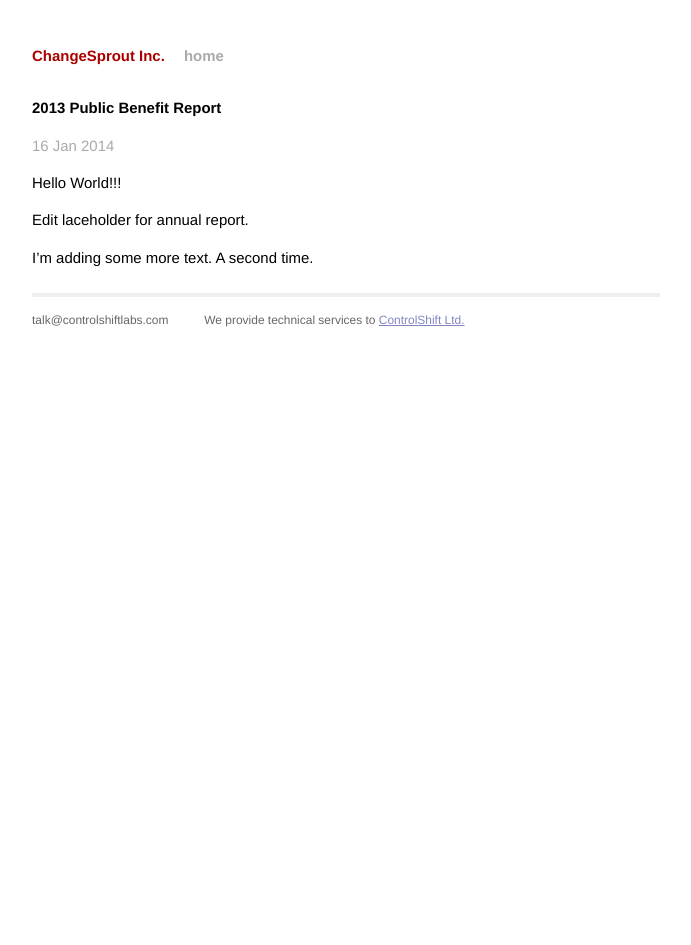
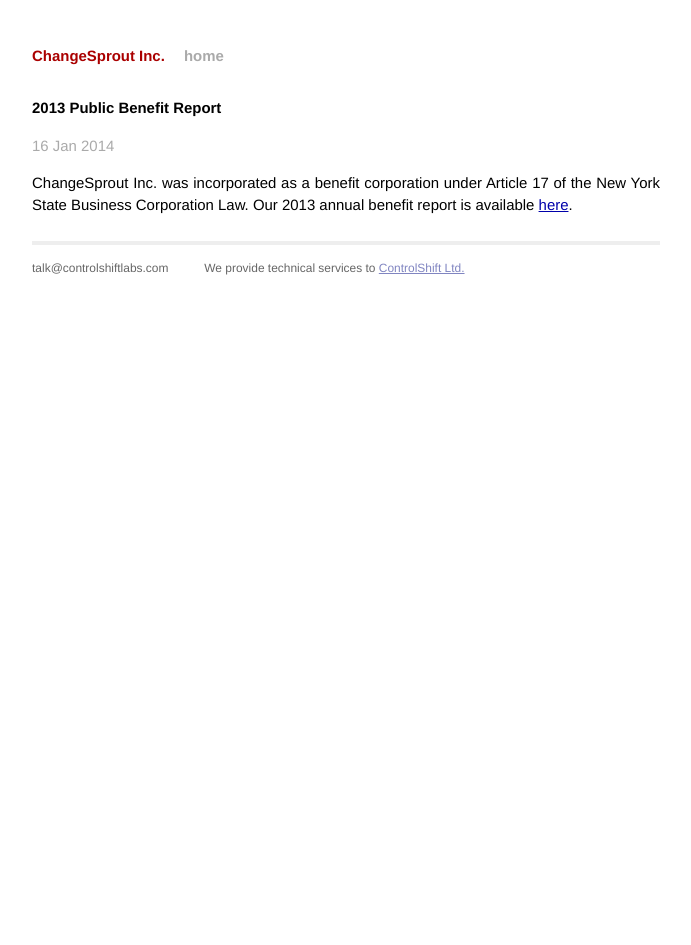
Before and after one commit to controlshift/controlshift.github.io, a Jekyll site: the page built from _posts/2014-01-16-annual-report.markdown, in a window 1280 px wide. Shown: the whole page, without its empty margins (294-985 px from the left). Built offline with Jekyll 4.4.1, drawn with Linux system fonts in a browser that asks for light colours; Markdown is read by kramdown in place of the engine named in the settings.

Commit message:
Updated 2014-01-16-annual-report.markdown

```diff
--- a/_posts/2014-01-16-annual-report.markdown
+++ b/_posts/2014-01-16-annual-report.markdown
@@ -4,8 +4,4 @@
 published: true
 ---
 
-Hello World!!!
-
-Edit laceholder for annual report.
-
-I'm adding some more text. A second time.
+ChangeSprout Inc. was incorporated as a benefit corporation under Article 17 of the New York State Business Corporation Law. Our 2013 annual benefit report is available [here](https://www.dropbox.com/s/tteuco83shhri6o/ChangeSprout%20Annual%20Report%202013.pdf).
```
